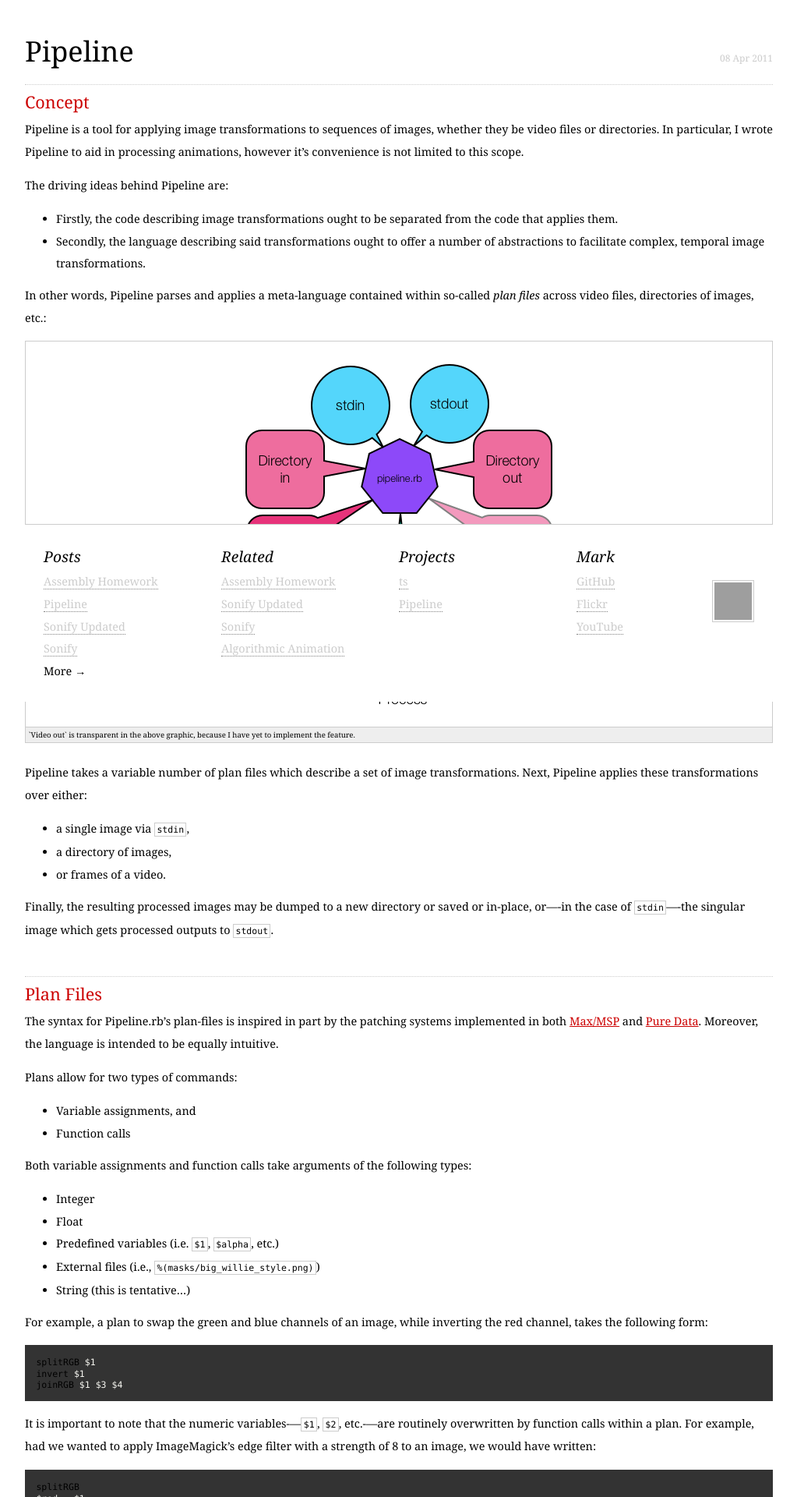
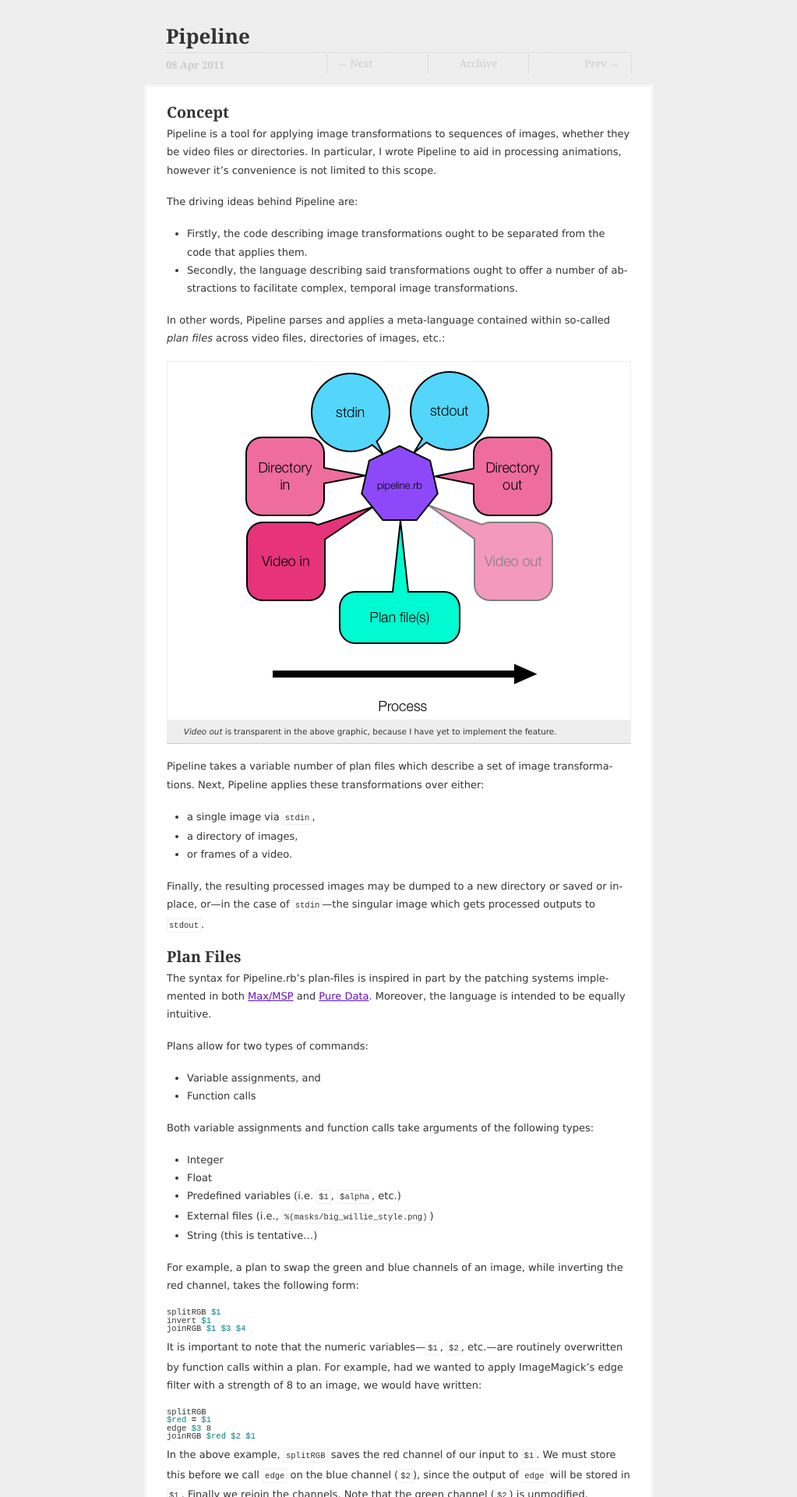
Before and after one commit to markandrus/blog, a Jekyll site: the page built from _posts/2011-04-08-pipeline.md, in a window 1280 px wide. Shown: the top 1920 px of the page at 78% size, without its empty margins (128-1151 px from the left). Built offline with Jekyll 4.4.1, drawn with Linux system fonts in a browser that asks for light colours; some of the changed text lies outside the part shown; grey boxes are pictures that could not be loaded.

Commit message:
Amazing update to my blog. WIP

```diff
--- a/_layouts/post.html
+++ b/_layouts/post.html
@@ -14,12 +14,21 @@
 	</script>
 </head>
 <body id="post" class="hyphenate">
-	<div class="post">
+	<div class="heading">
 		<h2 class="post_title"><span>{{ page.title }}</span></h2>
 		<h3 class="post_date"><span>{{ page.date | date_to_string }}</span></h3>
+		<ul class="post_nav">
+			<li id="next"><a href="{{ page.next.url }}">&#8592; Next</a></li>
+			<li id="archive"><a href="#">Archive</a></li>
+			<li id="prev"><a href="{{ page.previous.url }}">Prev &#8594;</a></li>
+		</ul>
+	</div>
+	<div class="post">
+		<div class="content">
 		{{ content }}
+		</div>
 	</div>
-	<div class="posts_wrapper">
+<!--	<div class="posts_wrapper">
 		<div class="posts">
 			<div><h3>Posts</h3>
 			<ul class="posts">
@@ -50,9 +59,36 @@
 			</div>
 		</div>
 	</div>
+	-->
 <!-- scripts -->
 <script src="/j/jquery.js"></script>
+<script src="/j/jquery.hoverIntent.js"></script>
 <script>
+	$(document).ready(function() {
+		function nextTitle() {
+			var s = '{{ page.next.title}}';
+			s = (s == '') ? '{{ page.title }}' : s;
+			$('h2.post_title span').fadeTo('slow', 0, function() {
+				$('h2.post_title span').text(s).fadeTo('fast', 1);
+			});
+		}
+		function prevTitle() {
+			var s = '{{ page.previous.title}}';
+			s = (s == '') ? '{{ page.title }}' : s;
+			$('h2.post_title span').fadeTo('slow', 0, function() {
+				$('h2.post_title span').text(s).fadeTo('fast', 1);
+			});
+		}
+		function pageTitle() {
+			$('h2.post_title span').fadeTo('fast', 0, function() {
+				$('h2.post_title span').text('{{ page.title }}').fadeTo('fast', 1);
+			});
+		}
+		var nextConfig = { over: nextTitle, interval: 500, out: pageTitle };
+		var prevConfig = { over: prevTitle, interval: 500, out: pageTitle };
+		$('#next a').hoverIntent(nextConfig);
+		$('#prev a').hoverIntent(prevConfig);
+	});
 	$(function () {
 		//var top = $('.posts').offset().top - parseFloat($('.posts').css('margin-top').replace(/auto/, 0));
 		var top = 0;
--- a/_posts/2011-04-08-pipeline.md
+++ b/_posts/2011-04-08-pipeline.md
@@ -14,7 +14,7 @@ In other words, Pipeline parses and applies a meta-language contained within so-
 
 <div class="caption">
 <img src="/i/pipeline_flowchart.png" alt="Pipeline.rb process flow" />
-<p>`Video out` is transparent in the above graphic, because I have yet to implement the feature.</p>
+<p><em>Video out</em> is transparent in the above graphic, because I have yet to implement the feature.</p>
 </div>
 
 Pipeline takes a variable number of plan files which describe a set of image transformations. Next, Pipeline applies these transformations over either:
@@ -22,7 +22,7 @@ Pipeline takes a variable number of plan files which describe a set of image tra
 * a directory of images,
 * or frames of a video.
 
-Finally, the resulting processed images may be dumped to a new directory or saved or in-place, or—-in the case of `stdin`—-the singular image which gets processed outputs to `stdout`.
+Finally, the resulting processed images may be dumped to a new directory or saved or in-place, or—in the case of `stdin`—the singular image which gets processed outputs to `stdout`.
 
 ### Plan Files
 The syntax for Pipeline.rb’s plan-files is inspired in part by the patching systems implemented in both [Max/MSP](http://cycling74.com/) and [Pure Data](http://puredata.info/). Moreover, the language is intended to be equally intuitive.
@@ -45,7 +45,7 @@ invert $1
 joinRGB $1 $3 $4
 {% endhighlight %}
 
-It is important to note that the numeric variables-—`$1`, `$2`, etc.-—are routinely overwritten by function calls within a plan. For example, had we wanted to apply ImageMagick’s edge filter with a strength of 8 to an image, we would have written:
+It is important to note that the numeric variables—`$1`, `$2`, etc.—are routinely overwritten by function calls within a plan. For example, had we wanted to apply ImageMagick’s edge filter with a strength of 8 to an image, we would have written:
 {% highlight sh %}
 splitRGB
 $red = $1
@@ -96,11 +96,16 @@ Variable arguments lookup their variable name against the `State` passed to them
 
 #### Processing
 The aforementioned architecture makes Pipeline’s image processing as simple as:
+
 1. Parse plan file(s) line-by-line,
-	* looking-up each function name against the transforms `Hash` and
-	* appending to a `List` of transforms
-2. `inject` an ini­tial `State` pop­u­lated with the source image through the trans­forms
-	* each transform will update the `State` passed to it accordingly
+
+    * looking-up each function name against the transforms `Hash` and
+    * appending to a `List` of transforms
+
+2. `inject` an initial `State` populated with the source image through transforms
+
+    * each transform will update the `State` passed to it accordingly
+
 3. Return or save the final image contained in the `State`
 
 This algorithm is evident in the following class definitions:
--- a/c/screen.css
+++ b/c/screen.css
@@ -1,317 +1,189 @@
-/*------------------------------------*\
-  RESET
-\*------------------------------------*/
-/* http://meyerweb.com/eric/tools/css/reset/
-   v2.0b1 | 201101
-   NOTE:WORK IN PROGRESS
-   USE WITH CAUTION AND TEST WITH ABANDON */
-
-html,body,div,span,applet,object,iframe,
-h1,h2,h3,h4,h5,h6,p,blockquote,pre,
-a,abbr,acronym,address,big,cite,code,
-del,dfn,em,img,ins,kbd,q,s,samp,
-small,strike,strong,sub,sup,tt,var,
-b,u,i,center,
-dl,dt,dd, .posts ul, .posts li,
-fieldset,form,label,legend,
-table,caption,tbody,tfoot,thead,tr,th,td,
-article,aside,canvas,details,figcaption,figure,
-footer,header,hgroup,menu,nav,section,summary,
-time,mark,audio,video{
-  margin:0;
-  padding:0;
-  border:0;
-  outline:0;
-  font-size:100%;
-  font:inherit;
-  vertical-align:baseline;
-}
-/* HTML5 display-role reset for older browsers */
-article,aside,details,figcaption,figure,
-footer,header,hgroup,menu,nav,section{
-  display:block;
-}
-body{
-  line-height:1;
-}
-.posts ul{
-  list-style:none;
-}
-blockquote,q{
-  quotes:none;
-}
-blockquote:before,blockquote:after,
-q:before,q:after{
-  content:'';
-  content:none;
-}
-/* remember to define visible focus styles!
-:focus{
-  outline:?????;
-} */
-
-/* remember to highlight inserts somehow! */
-ins{
-  text-decoration:none;
-}
-del{
-  text-decoration:line-through;
+* { margin: 0; padding: 0; }
+body {
+	font: 0.8125em Georgia, serif;
+	line-height: 1;
+	color: #333;
+	background: #EEE;
 }
 
-table{
-  border-collapse:collapse;
-  border-spacing:0;
+p {
+	font-family: Verdana, sans-serif;
+	line-height: 1.8em;
+	margin-top: 0.5em;
+	margin-bottom: 1.33em;
 }
 
-/*------------------------------------*\
-  MAIN
-\*------------------------------------*/
-/* GO! */
+h2, h3, h4 { clear: both; }
+h1, h2, h3, h4 {
+	margin-top: 1.25em;
+}
 
-body {
-	font-size: 12px;
-	font-family: Georgia, serif;
+h2 {
+	font-size: 2em;
+}
+
+h3 {
+	font-size: 1.5em;
+}
+
+h4 {
+	font-size: 1em;
+}
+
+li { line-height: 1.8em; margin-left: 2em; }
+ul li:last-child, ol li:last-child { margin-bottom: 1.33em; }
+
+a { color: #6611BB; }
+a:visited { color: #665588; }
+a:hover { color: #6655FF; }
+
+div.post, div.heading {
+	width: 50em;
+	margin: 0 auto;
+	margin-bottom: 1.33em;
 }
 
 div.post {
-	padding: 2em;
 	background: white;
-	margin: 0 auto;
-	max-width: 80em;
-	margin-bottom: 17em;
+	border: 1px solid white;
 }
 
-div.posts_wrapper {
-	position: fixed;
-	bottom: 0;
-	width: 100%;
-	background: white;
+div.post div.content {
+	border: 1px solid #EEE;
+	display: block;
+	padding: 1em 2em;
 }
 
-div.posts {
-	padding: 2em;
-	max-width: 76em;
-	margin: 0 auto;
-	border-top: 1px solid #CCCCCC;
+div.post div.content li {
+	font-family: Verdana, sans-serif;
 }
 
-div.posts h3 {
-	line-height: 1.8em;
-	font-size: 1.6em;
-	font-style: italic;
-	font-weight: normal;
+div.heading h2.post_title {
+	float: left;
+	margin-left: 1em;
+	padding-bottom: 0.33em;
+	margin-bottom: 0.33em;
+	border-bottom: 1px dotted #CCC;
+	width: 91.9%;
 }
 
-p + h3, .highlight + h3, .caption + h3, img + h3 {
-	margin-top: 2em;
+div.heading h3.post_date {
+/*	text-align: right; */
+	font-size: 1em;
+/*	position: relative;
+	top: -1.2em;
+	margin-right: 2em;
+	color: #CCC; */
+	color: #CCC;
+	/* new */
+	margin-bottom: 1.5em;
+	margin-left: 2em;
+}
+div.heading h3.post_date span:hover {
+	color: #333;
 }
 
-div.posts ul {
-	margin-bottom: 2em;
+div.heading ul.post_nav {
+	position: relative;
+	top: -1em;
+	display: block;
+	height: 1.8em;
+	/* padding-right: 2em; */
+	/* new */
+	width: 60%;
+	float: right;
+	position: relative;
+	top: -3em;
+	left: -2em;
+	border-left: 1px dotted #CCC;
+	border-right: 1px dotted #CCC;
+	margin-bottom: -1em;
 }
 
-div.posts ul li {
-	font-size: 1.2em;
-	line-height: 2em;
+div.heading ul.post_nav li {
+	margin: 0;
+	padding: 0;
+	width: 33%;
+	float: left;
+	list-style-type: none;
+}
+div.heading ul.post_nav li a {
+	text-decoration: none;
+	color: #CCC;
+}
+div.heading ul.post_nav li a:hover {
+	/* text-decoration: underline; */
+	color: #333;
+}
+div.heading ul.post_nav li#next {
+	text-align: left;
+}
+div.heading ul.post_nav li#next a {
+	padding-left: 1em;
+}
+div.heading ul.post_nav li#archive {
+	text-align: center;
+	border-left: 1px dotted #CCC;
+	border-right: 1px dotted #CCC;
+}
+div.heading ul.post_nav li#prev {
+	text-align: right;
+}
+div.heading ul.post_nav li#prev a {
+	margin-right: 1em;
 }
 
-div.posts ul li a {
-	color: #CCCCCC;
-	text-decoration: none;
-	border-bottom: 1px dotted gray;
+div.post div.caption {
+	border: 1px solid #EEE;
+	margin-bottom: 1.33em;
+	border-bottom: 1px solid #CCC;
 }
 
-div.posts ul li a:hover {
-	color: black;
-	border-bottom: 1px solid black;
+div.post div.caption p {
+	border-top: 1px solid #EEE;
+	background: #EEE;
+	padding: 0.5em 2em;
+	margin: 0;
+	font-size: 0.8em;
 }
 
-div.posts ul li a:active {
-	margin-left: -0.2em;
-	padding: 0.2em;
-	color: white;
-	background: #CC0000;
-	border: none;
+div.post div.caption img, div.post img {
+	display: block;
+	max-width: 100%;
+	margin: 0.5em auto; /* change this later? */
 }
 
-h2.post_title {
-	clear: left;
-	color: black;
-	font-size: 3em;
-	margin: 0.66em 0;
+div.post img { margin-bottom: 1.33em; }
+
+div.post h3 + div.highlight,
+div.post h4 + div.highlight {
+	margin-top: 0.5em;
 }
 
-h2.post_title span {
-	padding: 0.2em 0;
+div.post div.highlight {
+	background: #EEE;
+	margin-bottom: 1.33em;
+	border: 1px solid #EEE;
 }
 
-.post p, .post ul li {
-	font-size: 1.2em;
-	line-height: 2em;
+div.post div.highlight pre {
+	font-size: 1em;
+	line-height: 1.8em;
+	padding: 1em 2em;
+	border: 1px solid white;
+	overflow: auto;
 }
 
-.post p {
-	margin-bottom: 1em;
+div.post p code, div.post li code {
+	padding: 2px;
+	background: white;
+	border: 1px solid #EEE;
 }
 
-.post img, .post embed {
-	display: block;
-	margin: 2em auto;
-	max-width: 92.5%;
+div.content > * { margin-top: 0.5em; }
+
+div.post div.content embed {
+	max-width: 100%;
+	margin-top: 0.5em;
+	margin-bottom: 1.33em;
 }
-
-.highlight {
-	font-size: 1.2em;
-	padding: 1em;
-	margin: 1em 0;
-	background: #333333;
-}
-
-a, a:active {
-    color: #CC0000;
-}
-a:hover, a:visited {
-    color: #990000;
-}
-
-a:active {
-	color: black;
-}
-
-hr {
-	border: none;
-	border-bottom: 1px dotted #CCCCCC;
-}
-
-/*#bio {
-	opacity: 0.25;
-	filter: alpha(opacity=25);
-}
-
-#bio:hover {
-	opacity: 1;
-	filter: alpha(opacity=100);
-}*/
-
-#bio p {
-	line-height: 2em;
-	font-size: 1.2em;
-	color: #CCCCCC;
-}
-
-img#pic {
-	width: 4em;
-	margin: 1em auto;
-	padding: 2px;
-	border: 1px solid #CCCCCC;
-	float: right;
-}
-
-h3.hr {
-	text-align: center;
-}
-
-em {
-	font-style: italic;
-}
-
-code {
-	font-family: Monaco, Consolas, fixed-width;
-	font-size: 0.8em;
-	border: 1px solid #CCCCCC;
-	background: white;
-	padding: 1px 0.2em;
-}
-
-pre code {
-	font-family: Monaco, Consolas, fixed-width;
-	font-size: 0.8em;
-	border: none;
-	background: none;
-	padding: 0;
-}
-
-.post h3 {
-	line-height: 2em;
-	font-size: 1.8em;
-	color: #CC0000;
-	border-top: 1px dotted #CCCCCC;
-}
-
-h3.post_date {
-	line-height: 1em;
-	font-size: 1em;
-	border-top: none;
-	margin-top: -3.2em;
-	margin-bottom: 1.4em;
-	text-align: right;
-	color: #CCCCCC;
-	padding-bottom: 0.8em;
-}
-
-h3.post_date span {
-	margin: 0 -0.2em;
-	padding: 0 0.2em;
-	background: white;
-}
-
-.caption {
-	border: 1px solid #CCCCCC;
-	margin-bottom: 2em;
-}
-
-.caption p {
-	line-height: 2em;
-	font-size: 0.8em;
-	border-top: 1px solid #CCCCCC;
-	background: #EEEEEE;
-	margin-bottom: 0;
-	padding: 0 0.4em;
-}
-
-.caption code {
-	font-size: inherit;
-	font-family: inherit;
-	padding: 0;
-	margin: 0;
-	background: none;
-	font-weight: bold;
-	border: none;
-}
-
-.post ol li p {
-	margin: 0;
-}
-
-h4 {
-	color: #CC0000;
-	line-height: 2em;
-	font-size: 1.4em;
-}
-
-.posts_wrapper .posts div {
-	float: left;
-	display: block;
-	width: 25%;
-}
-
-a#more, a#more:hover, a#more:active {
-	text-decoration: none;
-	color: black;
-	border: none;
-	background: none;
-}
-
-a#more:hover {
-	border-bottom: 1px solid black;
-}
-
-a#more:active {
-	color: red;
-	border: none;
-}
-
-#default .post div {
-	width: 50%;
-	float: left;
-}
--- a/c/syntax.css
+++ b/c/syntax.css
@@ -1,59 +1,59 @@
-.hll { background-color: #49483e }
-.c { color: #75715e } /* Comment */
-.err { color: #960050; background-color: #1e0010 } /* Error */
-.k { color: #66d9ef } /* Keyword */
-.l { color: #ae81ff } /* Literal */
-.n { color: #f8f8f2 } /* Name */
-.o { color: #f92672 } /* Operator */
-.p { color: #f8f8f2 } /* Punctuation */
-.cm { color: #75715e } /* Comment.Multiline */
-.cp { color: #75715e } /* Comment.Preproc */
-.c1 { color: #75715e } /* Comment.Single */
-.cs { color: #75715e } /* Comment.Special */
+.hll { background-color: #ffffcc }
+.c { color: #999988; font-style: italic } /* Comment */
+.err { color: #a61717; background-color: #e3d2d2 } /* Error */
+.k { font-weight: bold } /* Keyword */
+.o { font-weight: bold } /* Operator */
+.cm { color: #999988; font-style: italic } /* Comment.Multiline */
+.cp { color: #999999; font-weight: bold } /* Comment.Preproc */
+.c1 { color: #999988; font-style: italic } /* Comment.Single */
+.cs { color: #999999; font-weight: bold; font-style: italic } /* Comment.Special */
+.gd { color: #000000; background-color: #ffdddd } /* Generic.Deleted */
 .ge { font-style: italic } /* Generic.Emph */
+.gr { color: #aa0000 } /* Generic.Error */
+.gh { color: #999999 } /* Generic.Heading */
+.gi { color: #000000; background-color: #ddffdd } /* Generic.Inserted */
+.go { color: #888888 } /* Generic.Output */
+.gp { color: #555555 } /* Generic.Prompt */
 .gs { font-weight: bold } /* Generic.Strong */
-.kc { color: #66d9ef } /* Keyword.Constant */
-.kd { color: #66d9ef } /* Keyword.Declaration */
-.kn { color: #f92672 } /* Keyword.Namespace */
-.kp { color: #66d9ef } /* Keyword.Pseudo */
-.kr { color: #66d9ef } /* Keyword.Reserved */
-.kt { color: #66d9ef } /* Keyword.Type */
-.ld { color: #e6db74 } /* Literal.Date */
-.m { color: #ae81ff } /* Literal.Number */
-.s { color: #e6db74 } /* Literal.String */
-.na { color: #a6e22e } /* Name.Attribute */
-.nb { color: #f8f8f2 } /* Name.Builtin */
-.nc { color: #a6e22e } /* Name.Class */
-.no { color: #66d9ef } /* Name.Constant */
-.nd { color: #a6e22e } /* Name.Decorator */
-.ni { color: #f8f8f2 } /* Name.Entity */
-.ne { color: #a6e22e } /* Name.Exception */
-.nf { color: #a6e22e } /* Name.Function */
-.nl { color: #f8f8f2 } /* Name.Label */
-.nn { color: #f8f8f2 } /* Name.Namespace */
-.nx { color: #a6e22e } /* Name.Other */
-.py { color: #f8f8f2 } /* Name.Property */
-.nt { color: #f92672 } /* Name.Tag */
-.nv { color: #f8f8f2 } /* Name.Variable */
-.ow { color: #f92672 } /* Operator.Word */
-.w { color: #f8f8f2 } /* Text.Whitespace */
-.mf { color: #ae81ff } /* Literal.Number.Float */
-.mh { color: #ae81ff } /* Literal.Number.Hex */
-.mi { color: #ae81ff } /* Literal.Number.Integer */
-.mo { color: #ae81ff } /* Literal.Number.Oct */
-.sb { color: #e6db74 } /* Literal.String.Backtick */
-.sc { color: #e6db74 } /* Literal.String.Char */
-.sd { color: #e6db74 } /* Literal.String.Doc */
-.s2 { color: #e6db74 } /* Literal.String.Double */
-.se { color: #ae81ff } /* Literal.String.Escape */
-.sh { color: #e6db74 } /* Literal.String.Heredoc */
-.si { color: #e6db74 } /* Literal.String.Interpol */
-.sx { color: #e6db74 } /* Literal.String.Other */
-.sr { color: #e6db74 } /* Literal.String.Regex */
-.s1 { color: #e6db74 } /* Literal.String.Single */
-.ss { color: #e6db74 } /* Literal.String.Symbol */
-.bp { color: #f8f8f2 } /* Name.Builtin.Pseudo */
-.vc { color: #f8f8f2 } /* Name.Variable.Class */
-.vg { color: #f8f8f2 } /* Name.Variable.Global */
-.vi { color: #f8f8f2 } /* Name.Variable.Instance */
-.il { color: #ae81ff } /* Literal.Number.Integer.Long */
+.gu { color: #aaaaaa } /* Generic.Subheading */
+.gt { color: #aa0000 } /* Generic.Traceback */
+.kc { font-weight: bold } /* Keyword.Constant */
+.kd { font-weight: bold } /* Keyword.Declaration */
+.kn { font-weight: bold } /* Keyword.Namespace */
+.kp { font-weight: bold } /* Keyword.Pseudo */
+.kr { font-weight: bold } /* Keyword.Reserved */
+.kt { color: #445588; font-weight: bold } /* Keyword.Type */
+.m { color: #009999 } /* Literal.Number */
+.s { color: #bb8844 } /* Literal.String */
+.na { color: #008080 } /* Name.Attribute */
+.nb { color: #999999 } /* Name.Builtin */
+.nc { color: #445588; font-weight: bold } /* Name.Class */
+.no { color: #008080 } /* Name.Constant */
+.ni { color: #800080 } /* Name.Entity */
+.ne { color: #990000; font-weight: bold } /* Name.Exception */
+.nf { color: #990000; font-weight: bold } /* Name.Function */
+.nn { color: #555555 } /* Name.Namespace */
+.nt { color: #000080 } /* Name.Tag */
+.nv { color: #008080 } /* Name.Variable */
+.ow { font-weight: bold } /* Operator.Word */
+.w { color: #bbbbbb } /* Text.Whitespace */
+.mf { color: #009999 } /* Literal.Number.Float */
+.mh { color: #009999 } /* Literal.Number.Hex */
+.mi { color: #009999 } /* Literal.Number.Integer */
+.mo { color: #009999 } /* Literal.Number.Oct */
+.sb { color: #bb8844 } /* Literal.String.Backtick */
+.sc { color: #bb8844 } /* Literal.String.Char */
+.sd { color: #bb8844 } /* Literal.String.Doc */
+.s2 { color: #bb8844 } /* Literal.String.Double */
+.se { color: #bb8844 } /* Literal.String.Escape */
+.sh { color: #bb8844 } /* Literal.String.Heredoc */
+.si { color: #bb8844 } /* Literal.String.Interpol */
+.sx { color: #bb8844 } /* Literal.String.Other */
+.sr { color: #808000 } /* Literal.String.Regex */
+.s1 { color: #bb8844 } /* Literal.String.Single */
+.ss { color: #bb8844 } /* Literal.String.Symbol */
+.bp { color: #999999 } /* Name.Builtin.Pseudo */
+.vc { color: #008080 } /* Name.Variable.Class */
+.vg { color: #008080 } /* Name.Variable.Global */
+.vi { color: #008080 } /* Name.Variable.Instance */
+.il { color: #009999 } /* Literal.Number.Integer.Long */
--- /dev/null
+++ b/j/jquery.hoverIntent.js
@@ -0,0 +1,9 @@
+/**
+* hoverIntent r6 // 2011.02.26 // jQuery 1.5.1+
+* <http://cherne.net/brian/resources/jquery.hoverIntent.html>
+*
+* @param  f  onMouseOver function || An object with configuration options
+* @param  g  onMouseOut function  || Nothing (use configuration options object)
+* @author    Brian Cherne brian(at)cherne(dot)net
+*/
+(function($){$.fn.hoverIntent=function(f,g){var cfg={sensitivity:7,interval:100,timeout:0};cfg=$.extend(cfg,g?{over:f,out:g}:f);var cX,cY,pX,pY;var track=function(ev){cX=ev.pageX;cY=ev.pageY};var compare=function(ev,ob){ob.hoverIntent_t=clearTimeout(ob.hoverIntent_t);if((Math.abs(pX-cX)+Math.abs(pY-cY))<cfg.sensitivity){$(ob).unbind("mousemove",track);ob.hoverIntent_s=1;return cfg.over.apply(ob,[ev])}else{pX=cX;pY=cY;ob.hoverIntent_t=setTimeout(function(){compare(ev,ob)},cfg.interval)}};var delay=function(ev,ob){ob.hoverIntent_t=clearTimeout(ob.hoverIntent_t);ob.hoverIntent_s=0;return cfg.out.apply(ob,[ev])};var handleHover=function(e){var ev=jQuery.extend({},e);var ob=this;if(ob.hoverIntent_t){ob.hoverIntent_t=clearTimeout(ob.hoverIntent_t)}if(e.type=="mouseenter"){pX=ev.pageX;pY=ev.pageY;$(ob).bind("mousemove",track);if(ob.hoverIntent_s!=1){ob.hoverIntent_t=setTimeout(function(){compare(ev,ob)},cfg.interval)}}else{$(ob).unbind("mousemove",track);if(ob.hoverIntent_s==1){ob.hoverIntent_t=setTimeout(function(){delay(ev,ob)},cfg.timeout)}}};return this.bind('mouseenter',handleHover).bind('mouseleave',handleHover)}})(jQuery);
```
